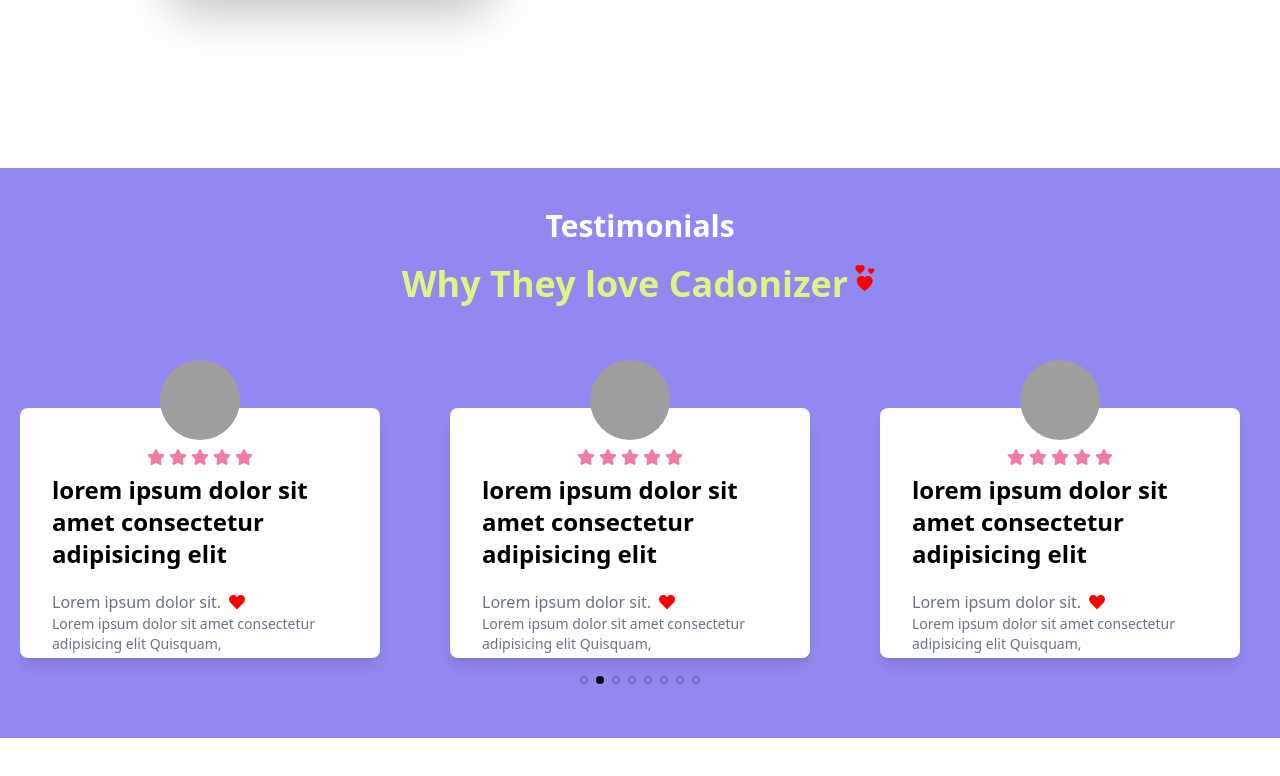
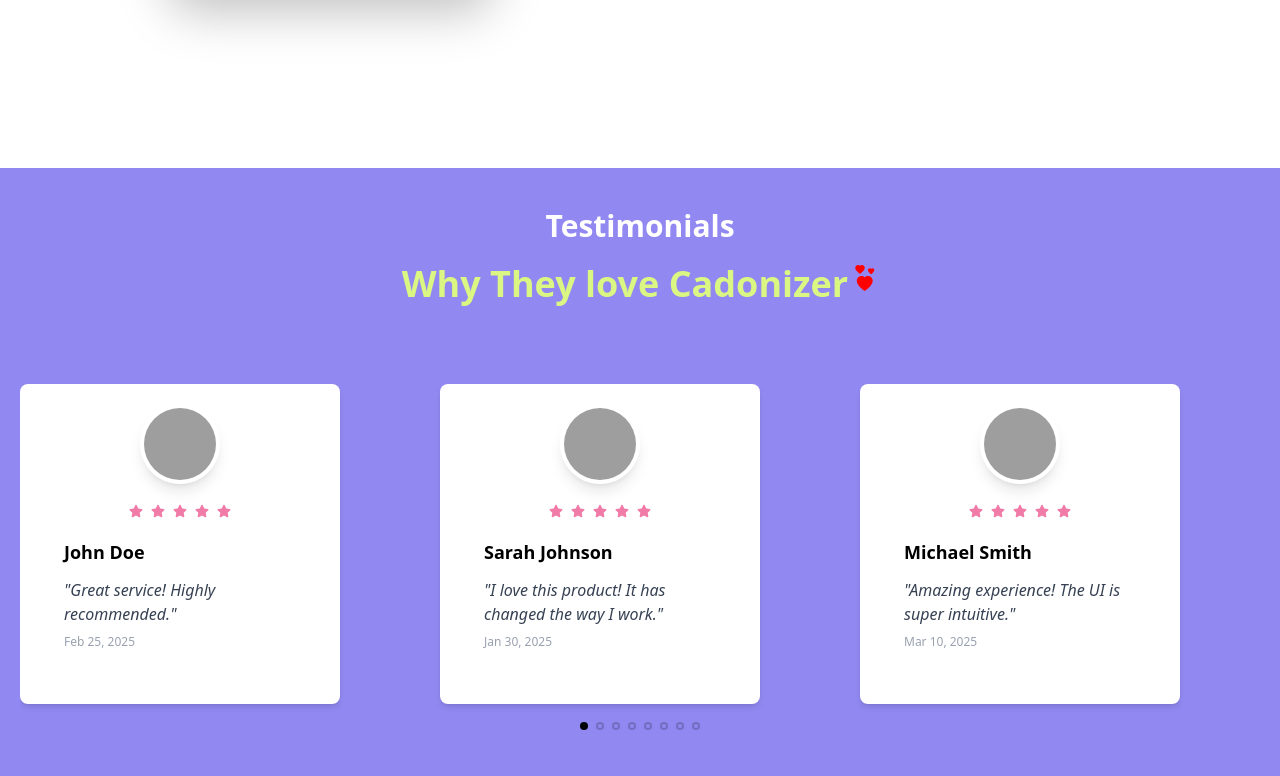
Before and after one commit to scob337/new-project, a React (Vite) app: page / in a window 1280 px wide. Shown: the part 3426-4202 px from the top of the page. Before the commit the page ends 4164 px from the top, so only its background shows below. Built offline with nearby package versions, Linux system fonts and the light colour scheme; grey boxes are pictures that could not be loaded.

Commit message:
Add Slider

```diff
--- a/src/index.css
+++ b/src/index.css
@@ -11,3 +11,10 @@
     background-color: black !important;
     opacity: 1;
 }
+
+@media (max-width: 768px) {
+    .swiper-slide {
+        display: flex !important;
+        justify-content: center !important;
+    }
+}
--- a/src/pages/Home/Home.jsx
+++ b/src/pages/Home/Home.jsx
@@ -4,12 +4,7 @@
 import Dreamers from "./Dreamers";
 import Wish from "./Wish";
 import Contribute from "./Contribute";
-import Testimonials from "./Testimonials";
-import { Swiper, SwiperSlide } from "swiper/react";
-import "swiper/css";
-import "swiper/css/pagination";
-import { Pagination } from "swiper/modules";
-import { BsHearts } from "react-icons/bs";
+import Testimonials from "./Testimonials/Testimonials";
 
 const Home = () => {
   return (
@@ -19,41 +14,7 @@
       <Dreamers />
       <Wish />
       <Contribute />
-      <div className="min-h-[50vh] bg-[#9188F1] px-5 py-10 flex flex-col gap-10">
-        <div className="flex flex-col gap-5">
-          <h1 className="text-3xl font-bold text-white text-center ">
-            Testimonials
-          </h1>
-          <p className="text-[#DAF683] font-bold text-4xl flex justify-center items-center gap-1">
-            Why They love Cadonizer
-            <BsHearts color="red " size={26} className="mb-3" />
-          </p>
-        </div>
-        <Swiper
-          modules={[Pagination]}
-          spaceBetween={50}
-          slidesPerView={1}
-          initialSlide={1}
-          breakpoints={{
-            640: { slidesPerView: 1 },
-            768: { slidesPerView: 2 },
-            1024: { slidesPerView: 3 },
-          }}
-          pagination={{
-            clickable: true,
-          }}
-          className="pb-14 flex gap-x-10  w-full custom-swiper"
-        >
-          {Array.from({ length: 10 }).map((_, index) => (
-            <SwiperSlide
-              key={index}
-              className="flex justify-center items-center mb-10"
-            >
-              <Testimonials />
-            </SwiperSlide>
-          ))}
-        </Swiper>
-      </div>
+      <Testimonials />
     </>
   );
 };
--- /dev/null
+++ b/src/pages/Home/Testimonials/Data.jsx
@@ -0,0 +1,74 @@
+ const testimonialsData = [
+  {
+    name: "John Doe",
+    title: "Software Engineer",
+    message: "Great service! Highly recommended.",
+    date: "Feb 25, 2025",
+    image: "https://randomuser.me/api/portraits/men/1.jpg",
+  },
+  {
+    name: "Sarah Johnson",
+    title: "Product Manager",
+    message: "I love this product! It has changed the way I work.",
+    date: "Jan 30, 2025",
+    image: "https://randomuser.me/api/portraits/women/2.jpg",
+  },
+  {
+    name: "Michael Smith",
+    title: "UX Designer",
+    message: "Amazing experience! The UI is super intuitive.",
+    date: "Mar 10, 2025",
+    image: "https://randomuser.me/api/portraits/men/3.jpg",
+  },
+  {
+    name: "Emily Brown",
+    title: "Marketing Specialist",
+    message: "Would definitely use again! Very helpful team.",
+    date: "Feb 18, 2025",
+    image: "https://randomuser.me/api/portraits/women/4.jpg",
+  },
+  {
+    name: "David Wilson",
+    title: "Business Analyst",
+    message: "Fantastic support team! They resolved my issue quickly.",
+    date: "Mar 02, 2025",
+    image: "https://randomuser.me/api/portraits/men/5.jpg",
+  },
+  {
+    name: "Olivia Martinez",
+    title: "Content Creator",
+    message: "Easy to use and very helpful.",
+    date: "Jan 15, 2025",
+    image: "https://randomuser.me/api/portraits/women/6.jpg",
+  },
+  {
+    name: "James Anderson",
+    title: "Entrepreneur",
+    message: "Best decision I've made! My business is growing fast.",
+    date: "Mar 05, 2025",
+    image: "https://randomuser.me/api/portraits/men/7.jpg",
+  },
+  {
+    name: "Sophia Thomas",
+    title: "Freelancer",
+    message: "Exceeded my expectations! Great value for money.",
+    date: "Feb 10, 2025",
+    image: "https://randomuser.me/api/portraits/women/8.jpg",
+  },
+  {
+    name: "Daniel Lee",
+    title: "IT Consultant",
+    message: "Simply the best! I highly recommend it.",
+    date: "Mar 12, 2025",
+    image: "https://randomuser.me/api/portraits/men/9.jpg",
+  },
+  {
+    name: "Emma White",
+    title: "HR Manager",
+    message: "User-friendly and very efficient!",
+    date: "Feb 22, 2025",
+    image: "https://randomuser.me/api/portraits/women/10.jpg",
+  },
+];
+
+export default testimonialsData;
--- /dev/null
+++ b/src/pages/Home/Testimonials/Testimonials.jsx
@@ -0,0 +1,39 @@
+import { Swiper, SwiperSlide } from "swiper/react";
+import "swiper/css";
+import "swiper/css/pagination";
+import { Pagination } from "swiper/modules";
+
+import testimonialsData from "./Data";
+import TestimonialCard from "./TestimonialsCard";
+import TestimonialsHeader from "./TestimonialsHeader";
+
+const Testimonials = () => {
+  return (
+    <div className="min-h-[70vh] overflow-visible bg-[#9188F1] px-5 py-10 flex flex-col gap-20">
+      <TestimonialsHeader />
+      <Swiper
+        modules={[Pagination]}
+        spaceBetween={20}
+        slidesPerView={1}
+        breakpoints={{
+          640: { slidesPerView: 1 },
+          768: { slidesPerView: 2 },
+          1024: { slidesPerView: 3 },
+        }}
+        pagination={{ clickable: true }}
+        className="pb-14 w-full overflow-visible"
+      >
+        {testimonialsData.map((testimonial, index) => (
+          <SwiperSlide
+            key={index}
+            className="flex justify-center items-center mb-10 overflow-visible"
+          >
+            <TestimonialCard testimonial={testimonial} />
+          </SwiperSlide>
+        ))}
+      </Swiper>
+    </div>
+  );
+};
+
+export default Testimonials;
--- /dev/null
+++ b/src/pages/Home/Testimonials/TestimonialsCard.jsx
@@ -0,0 +1,35 @@
+import { FaStar } from "react-icons/fa";
+
+const TestimonialCard = ({ testimonial }) => {
+  return (
+    <div className=" px-6 py-5 rounded-lg shadow-md bg-white w-full max-w-xs relative  min-h-[320px]">
+      <div className="  z-50 flex justify-center items-start mb-5">
+        <img
+          src={testimonial.image}
+          alt={testimonial.name}
+          className="w-20 h-20 rounded-full border-4 border-white shadow-lg"
+        />
+      </div>
+
+      <div className="m-5">
+        <div className="flex justify-center mb-5">
+          {Array.from({ length: 5 }, (_, index) => (
+            <span
+              key={index}
+              className="inline-block text-sm px-1 text-[#F17BA7]"
+            >
+              <FaStar />
+            </span>
+          ))}
+        </div>
+        <h3 className="text-lg font-bold">{testimonial.name}</h3>
+        <p className="text-gray-700 mt-3 italic">"{testimonial.message}"</p>
+        <span className="text-xs text-gray-400 mt-2 block">
+          {testimonial.date}
+        </span>
+      </div>
+    </div>
+  );
+};
+
+export default TestimonialCard;
--- /dev/null
+++ b/src/pages/Home/Testimonials/TestimonialsHeader.jsx
@@ -0,0 +1,17 @@
+import { BsHearts } from "react-icons/bs";
+
+const TestimonialsHeader = () => {
+  return (
+    <div className="flex flex-col gap-5">
+      <h1 className="text-3xl font-bold text-white text-center">
+        Testimonials
+      </h1>
+      <p className="text-[#DAF683] font-bold text-2xl lg:text-4xl flex justify-center text-center items-center gap-1">
+        Why They love Cadonizer
+        <BsHearts color="red" size={26} className="mb-3" />
+      </p>
+    </div>
+  );
+};
+
+export default TestimonialsHeader;
```
